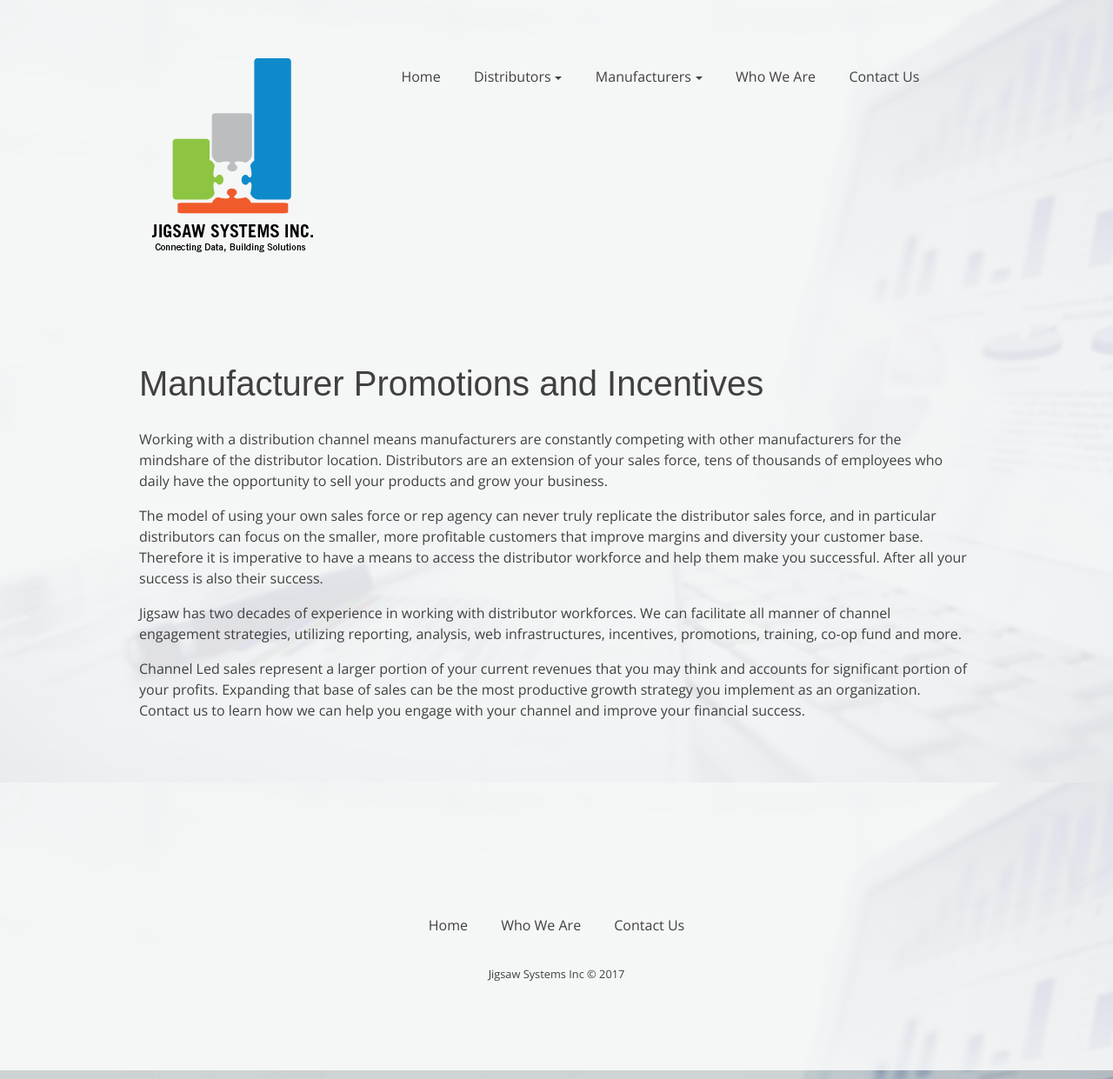
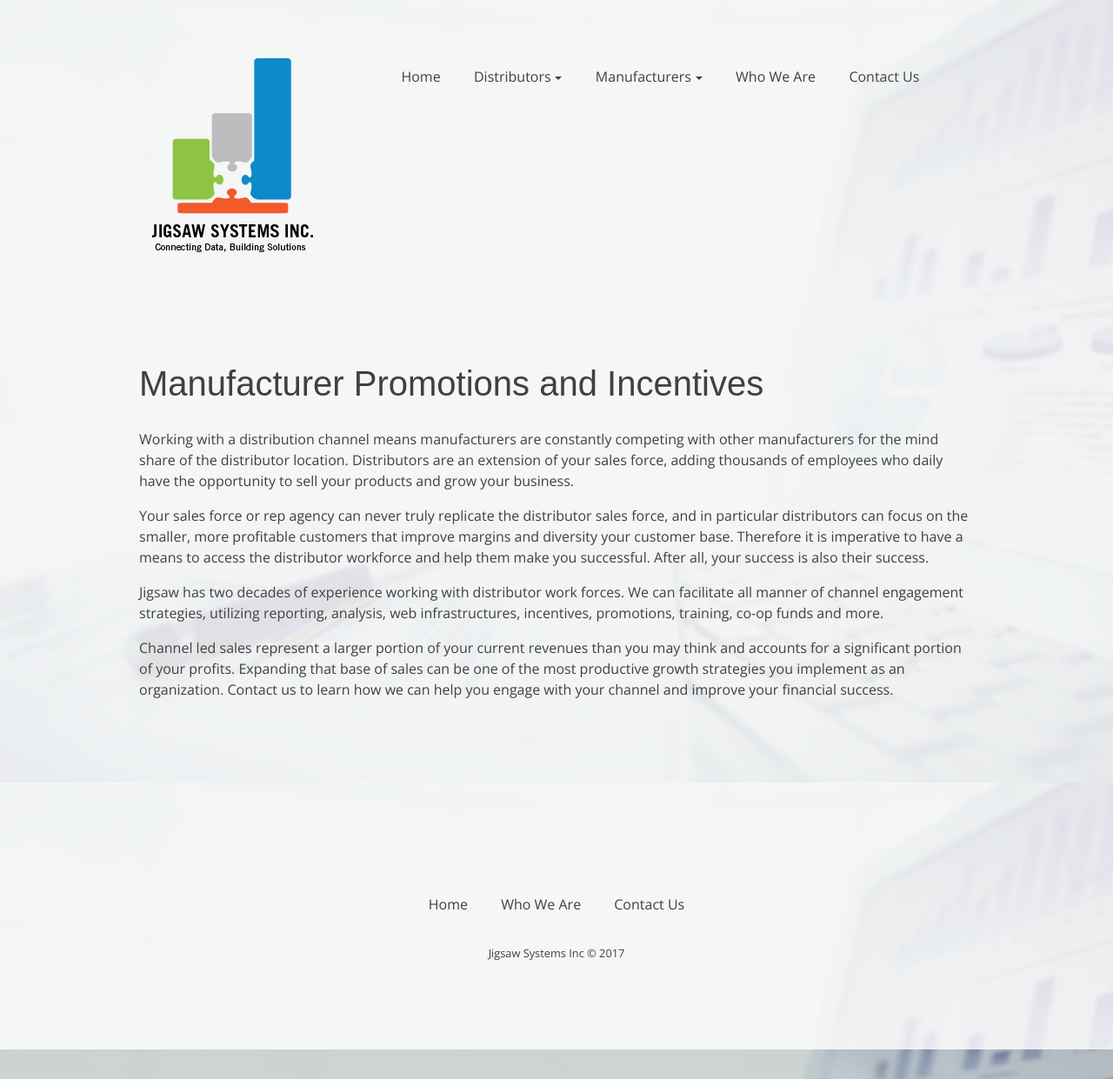
Before and after one commit to Codefully/jigsaw-redo, a Jekyll site: the page built from pages/manufacturers-promotions-incentives.md, in a window 1280 px wide. Shown: the whole page at 87% size. Built offline with Jekyll 4.4.1, drawn with Linux system fonts in a browser that asks for light colours; nearby versions of some CDN libraries; some web fonts are replaced.

Commit message:
Updated Manufacturers Promotions Incentives

```diff
--- a/pages/manufacturers-promotions-incentives.md
+++ b/pages/manufacturers-promotions-incentives.md
@@ -6,10 +6,10 @@ layout: page
 
 # Manufacturer Promotions and Incentives
 
-Working with a distribution channel means manufacturers are constantly competing with other manufacturers for the mindshare of the distributor location. Distributors are an extension of your sales force, tens of thousands of employees who daily have the opportunity to sell your products and grow your business.
+Working with a distribution channel means manufacturers are constantly competing with other manufacturers for the mind share of the distributor location. Distributors are an extension of your sales force, adding thousands of employees who daily have the opportunity to sell your products and grow your business.
 
-The model of using your own sales force or rep agency can never truly replicate the distributor sales force, and in particular distributors can focus on the smaller, more profitable customers that improve margins and diversity your customer base. Therefore it is imperative to have a means to access the distributor workforce and help them make you successful. After all your success is also their success.
+Your sales force or rep agency can never truly replicate the distributor sales force, and in particular distributors can focus on the smaller, more profitable customers that improve margins and diversity your customer base. Therefore it is imperative to have a means to access the distributor workforce and help them make you successful. After all, your success is also their success.
 
-Jigsaw has two decades of experience in working with distributor workforces. We can facilitate all manner of channel engagement strategies, utilizing reporting, analysis, web infrastructures, incentives, promotions, training, co-op fund and more.
+Jigsaw has two decades of experience working with distributor work forces. We can facilitate all manner of channel engagement strategies, utilizing reporting, analysis, web infrastructures, incentives, promotions, training, co-op funds and more.
 
-Channel Led sales represent a larger portion of your current revenues that you may think and accounts for significant portion of your profits. Expanding that base of sales can be the most productive growth strategy you implement as an organization. Contact us to learn how we can help you engage with your channel and improve your financial success.
+Channel led sales represent a larger portion of your current revenues than you may think and accounts for a significant portion of your profits. Expanding that base of sales can be one of the most productive growth strategies you implement as an organization. Contact us to learn how we can help you engage with your channel and improve your financial success.
```
